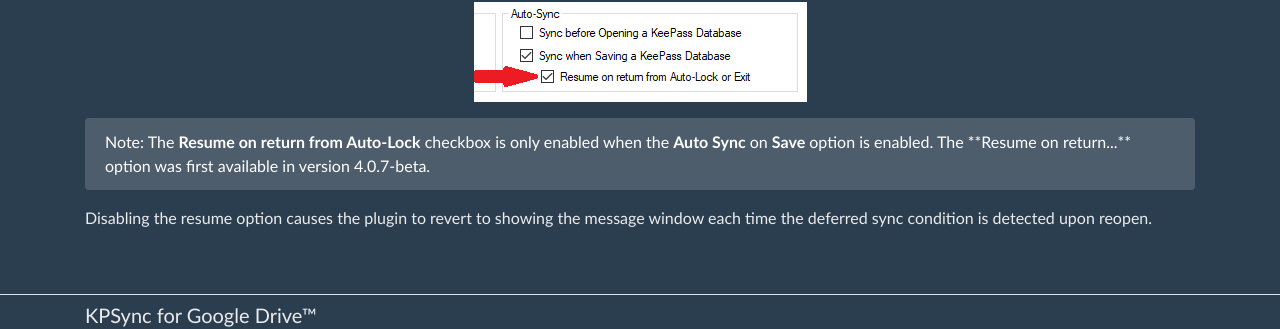
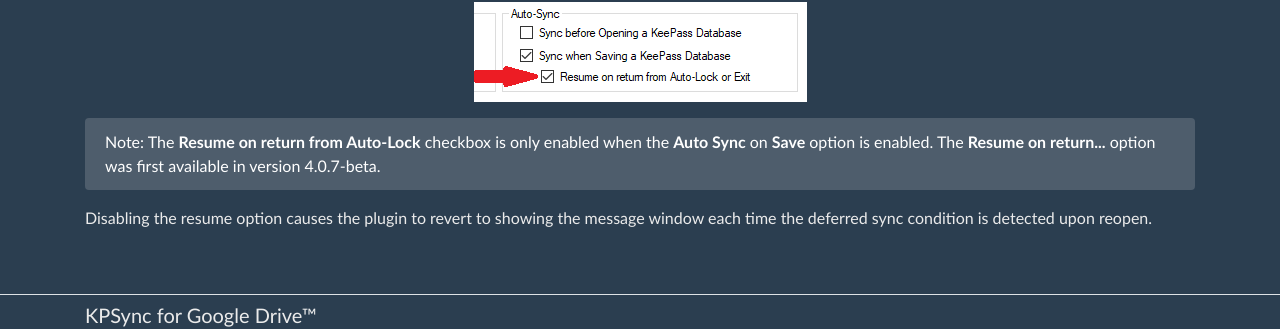
Before and after one commit to walterpg/google-drive-sync, a Jekyll site: the page built from docs/usage/autosync.md, in a window 1280 px wide. Shown: the part 1783-2112 px from the top of the page. Built offline with Jekyll 4.4.1, drawn with Linux system fonts in a browser that asks for light colours.

Commit message:
Fix typo.

```diff
--- a/docs/usage/autosync.md
+++ b/docs/usage/autosync.md
@@ -58,7 +58,7 @@ To have the plugin perform deferred sync ops automatically when the database is
 {: refdef}
 
 <div class="alert alert-secondary" role="alert">
-Note: The <b>Resume on return from Auto-Lock</b> checkbox is only enabled when the <b>Auto Sync</b> on <b>Save</b> option is enabled.  The **Resume on return...** option was first available in version 4.0.7-beta.
+Note: The <b>Resume on return from Auto-Lock</b> checkbox is only enabled when the <b>Auto Sync</b> on <b>Save</b> option is enabled.  The <b>Resume on return...</b> option was first available in version 4.0.7-beta.
 </div>
 
 Disabling the resume option causes the plugin to revert to showing the message window each time the deferred sync condition is detected upon reopen.
```
